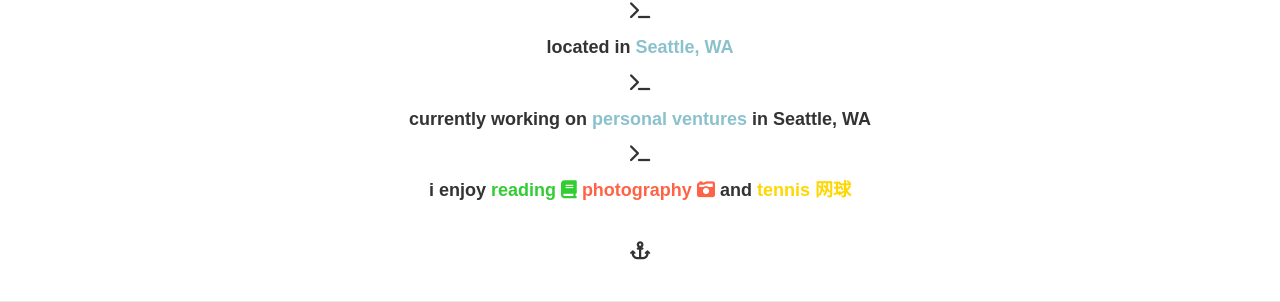
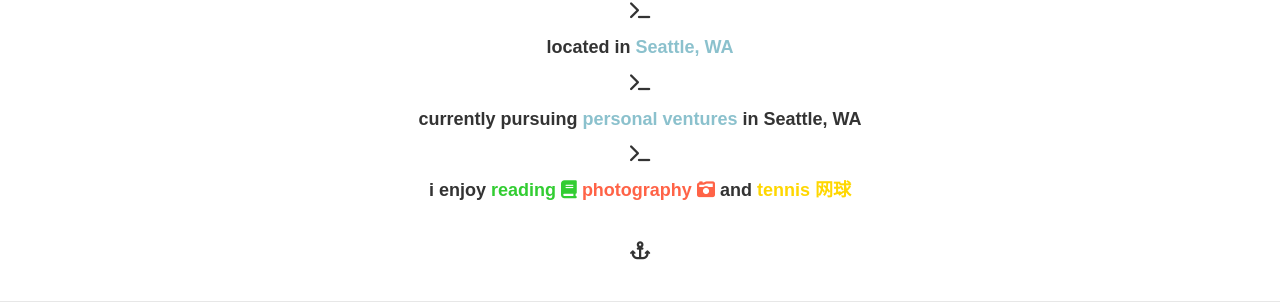
Before and after one commit to jawang94/jawang94.github.io, a Jekyll site: the page built from index.html, in a window 1280 px wide and 900 px high, scrolled down 957 px. Shown: the part 151-453 px from the top of the window. Built offline with Jekyll 4.4.1, drawn with Linux system fonts in a browser that asks for light colours; nearby versions of some CDN libraries.

Commit message:
profile update

```diff
--- a/_includes/about.html
+++ b/_includes/about.html
@@ -16,7 +16,7 @@
         <p> located in <font color="#8bc1cd">Seattle, WA</font></p>
         <p><i class="fa fa-terminal"></i></p>
         <p>
-          currently working on
+          currently pursuing
           <font color="#8bc1cd">personal ventures</font> in Seattle, WA
         </p>
         <p><i class="fa fa-terminal"></i></p>
```
